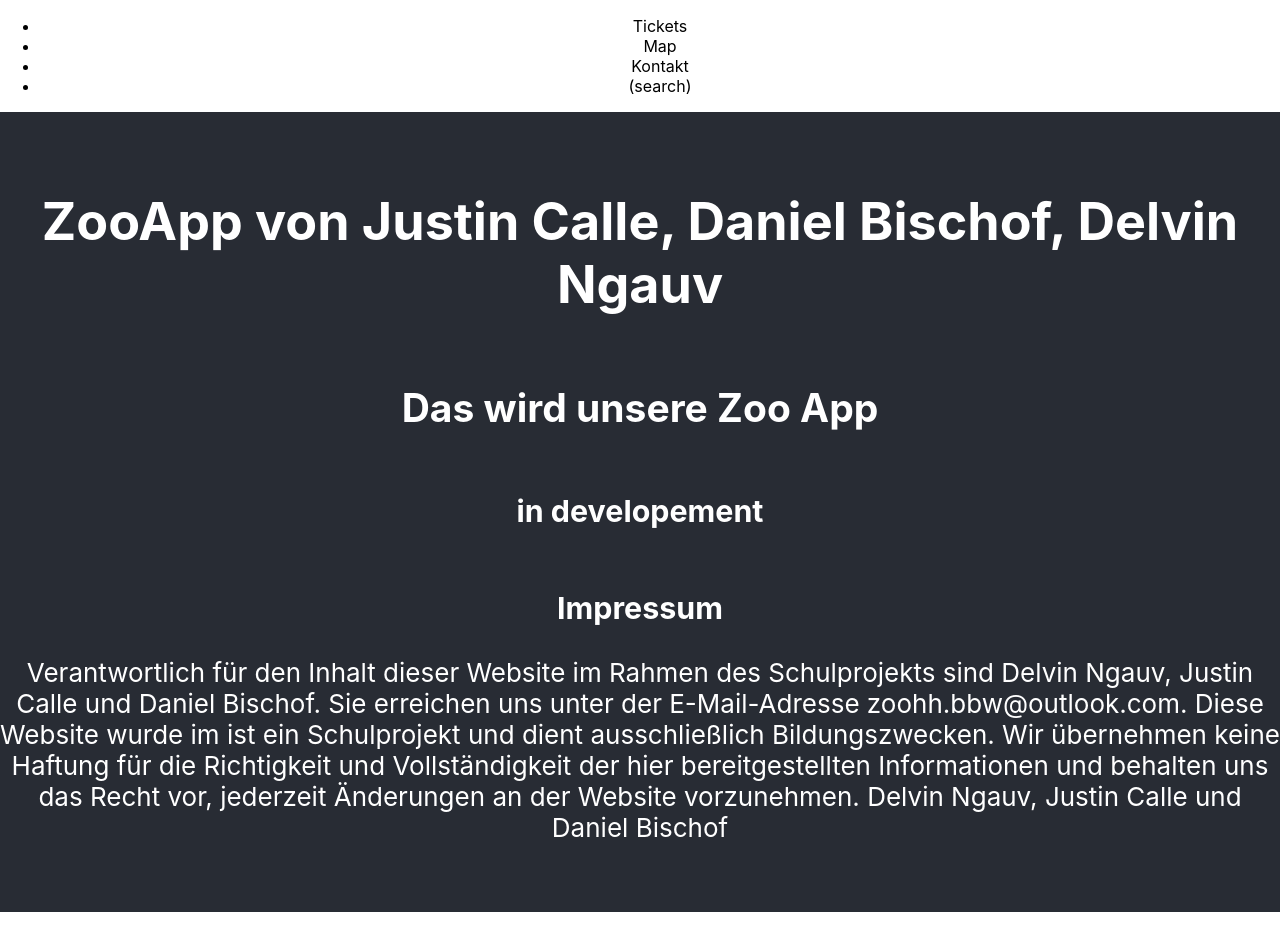
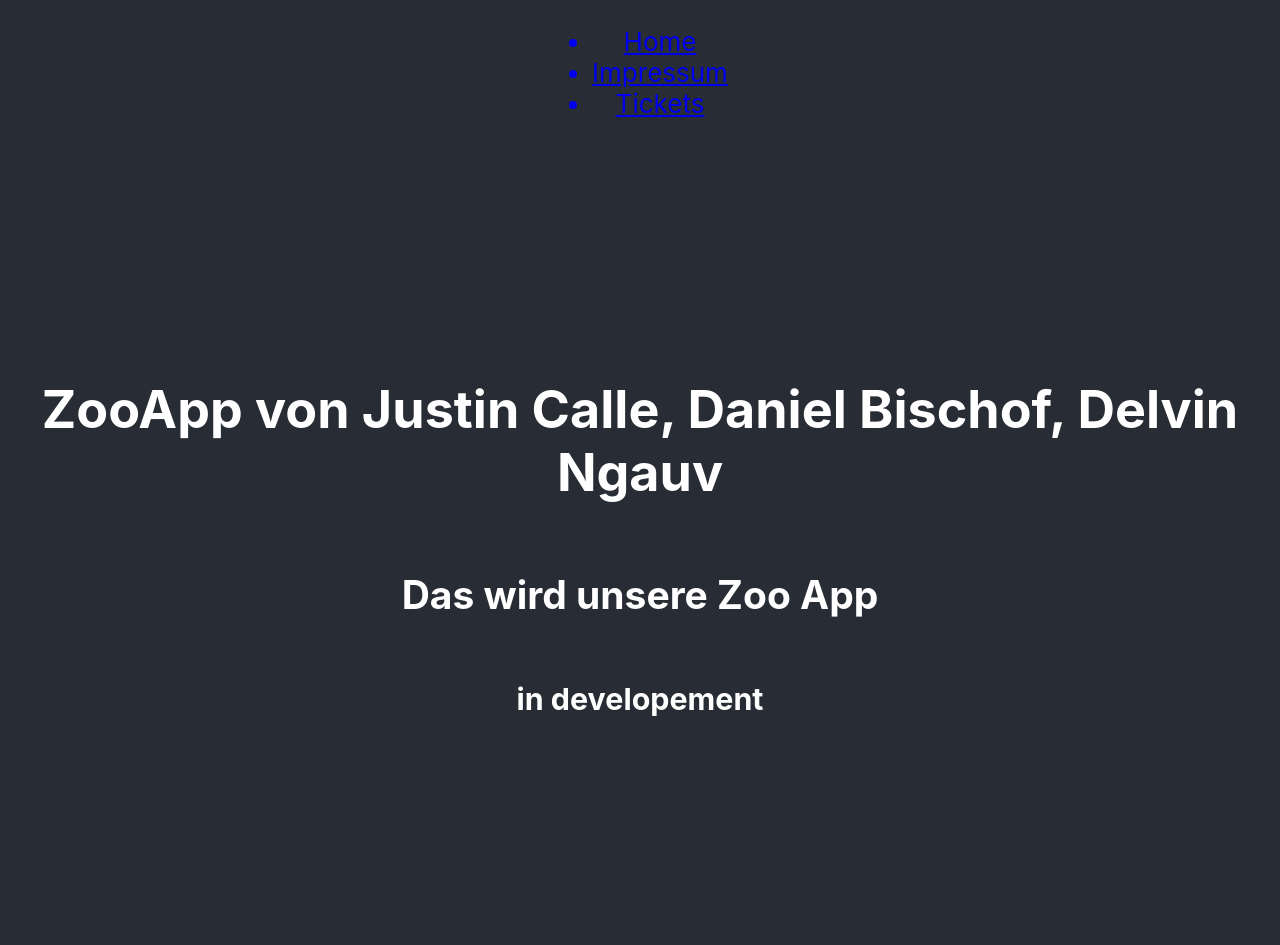
Before and after one commit to delvindylan/ZoohhApp, a React (Create React App) app in the folder zooapp-react/: page / in a window 1280 px wide. Before the commit the page ends 912 px from the top, so only its background shows below. Built offline with nearby package versions, Linux system fonts and the light colour scheme.

Commit message:
Routing done

```diff
--- a/zooapp-react/package.json
+++ b/zooapp-react/package.json
@@ -8,6 +8,7 @@
     "@testing-library/user-event": "^13.5.0",
     "react": "^18.2.0",
     "react-dom": "^18.2.0",
+    "react-router-dom": "^6.10.0",
     "react-scripts": "5.0.1",
     "web-vitals": "^2.1.4"
   },
--- a/zooapp-react/src/App.js
+++ b/zooapp-react/src/App.js
@@ -1,23 +1,28 @@
+import './css/App.css';
+import { Route, Routes } from 'react-router-dom'
+
+//Pages
+import Home from './pages/Home.js';
+import Impressum from './pages/Impressum'
+import Ticket from './pages/Ticket'
+
+// Components
 import Navbar from "./components/Navbar";
-import './App.css';
-import Impressum from "./components/Impressum";
 
 function App() {
   return (
     <div className="App">
-      <header>
+            <header className="App-header">
         <Navbar/>
-      </header>
-      <header className="App-header">
-        <h1>ZooApp von Justin Calle, Daniel Bischof, Delvin Ngauv</h1>
 
-        <h2>Das wird unsere Zoo App</h2>
-
-          <h3>in developement</h3>
-
-          <Impressum></Impressum>
-
-      </header>
+<div>
+        <Routes>
+        <Route path='/' element={ <Home/> }/>
+          <Route path='/Impressum' element={ <Impressum/> }/>
+          <Route path='/Tickets' element={ <Ticket/> }/>
+        </Routes>
+    </div>
+    </header>
     </div>
   );
 }
--- a/zooapp-react/src/components/Navbar.js
+++ b/zooapp-react/src/components/Navbar.js
@@ -1,16 +1,21 @@
 /*
-    @Autor Justin Calle
-    Version: 1.0
+    @Autors: Justin Calle, David Bischof
+    Version: 2.0
  */
+
+import { Link } from 'react-router-dom'
+
 export default function Navbar (){
 
     return(
     <div>
         <ul>
-            <li>Tickets</li>
-            <li>Map</li>
-            <li>Kontakt</li>
-            <li>(search)</li>
+            <Link to='/'><li>Home</li></Link>
+            <Link to='/Impressum'><li>Impressum</li></Link>
+            <Link to='/Tickets'><li>Tickets</li></Link>
+
+
+
         </ul>
     </div>
     )
--- a/zooapp-react/src/index.js
+++ b/zooapp-react/src/index.js
@@ -3,11 +3,14 @@ import ReactDOM from 'react-dom/client';
 import './index.css';
 import App from './App';
 import reportWebVitals from './reportWebVitals';
+import { BrowserRouter }from 'react-router-dom'
 
 const root = ReactDOM.createRoot(document.getElementById('root'));
 root.render(
   <React.StrictMode>
+    <BrowserRouter>
     <App />
+    </BrowserRouter>
   </React.StrictMode>
 );
 
--- /dev/null
+++ b/zooapp-react/src/pages/Home.js
@@ -0,0 +1,23 @@
+export default function Home () {
+
+    return (
+        <div>
+            <header className="App-header">
+                <h1>ZooApp von Justin Calle, Daniel Bischof, Delvin Ngauv</h1>
+
+                <h2>Das wird unsere Zoo App</h2>
+
+                <h3>in developement</h3>
+
+
+            </header>
+
+
+
+
+
+
+        </div>
+    )
+
+}
--- a/zooapp-react/src/pages/Ticket.js
+++ b/zooapp-react/src/pages/Ticket.js
@@ -1,13 +1,15 @@
-import Navbar from "../components/Navbar";
 
 function Ticket(){
 
+
+
+
     return(
         <div className="Ticket">
-            <Navbar/>
             <div className="Ticketliste">
-
+                <div>Tickets</div>
             </div>
         </div>
     )
 }
+export default Ticket
```
Also changed, not shown: zooapp-react/src/components/Ticketlist.js (deleted), zooapp-react/src/css/App.css (renamed from zooapp-react/src/App.css), zooapp-react/src/pages/Impressum.js (renamed from zooapp-react/src/components/Impressum.js), 1 other file (tests, documents, lock files or other folders).
